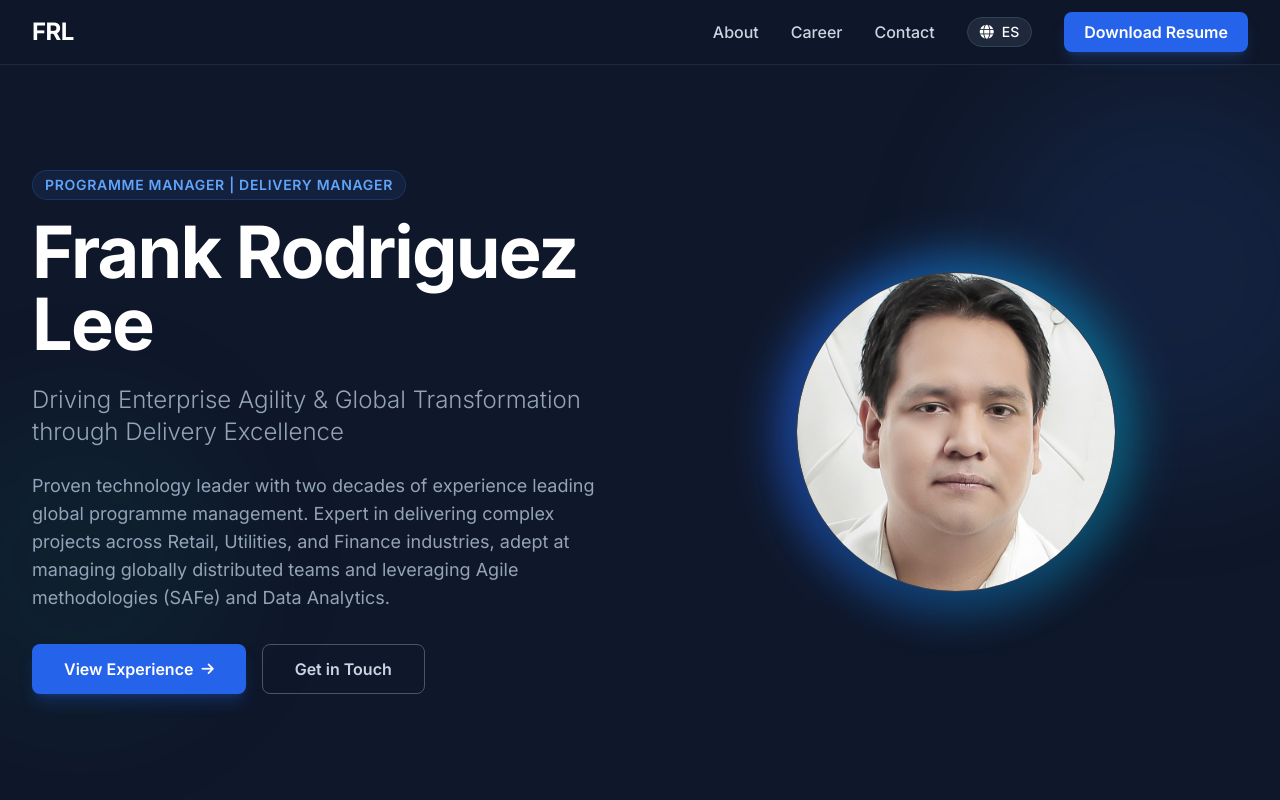
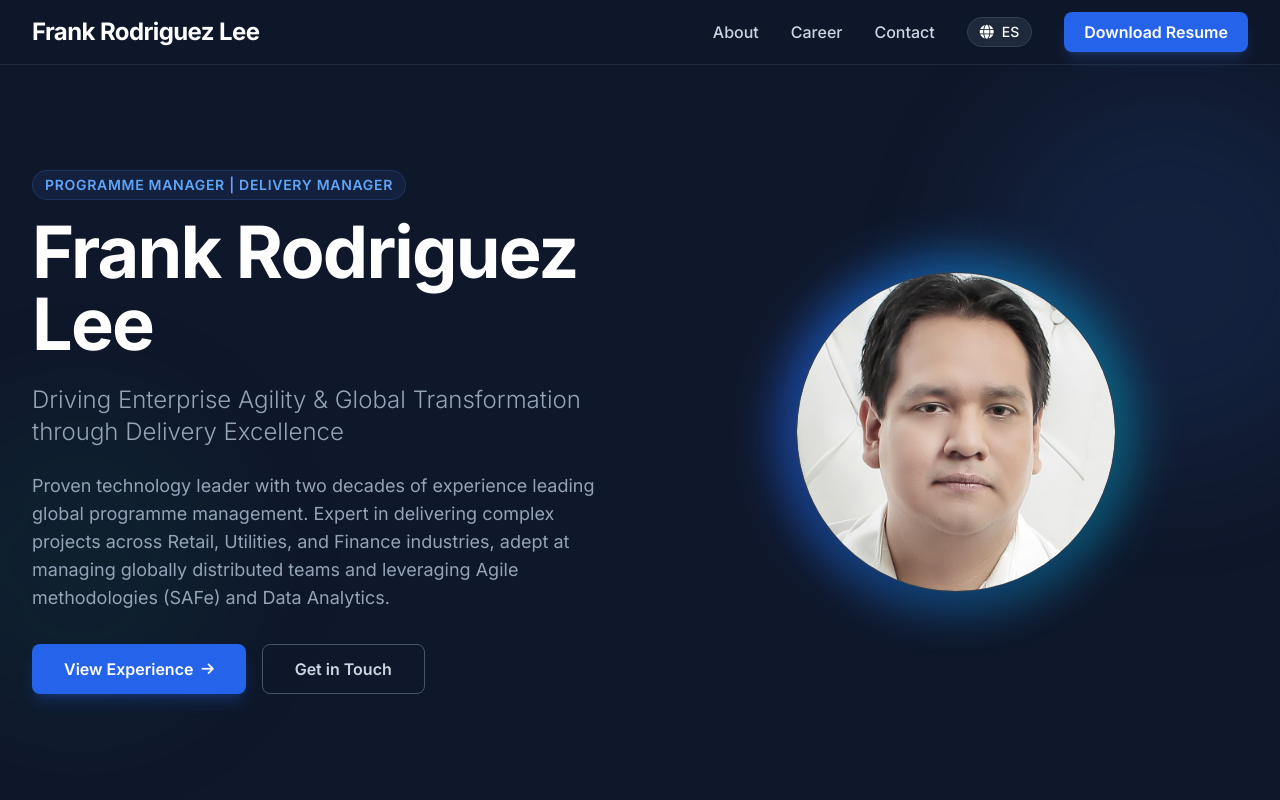
Before and after one commit to frank-rodriguez-lee/resume, a plain HTML site: page index.html in a window 1280 px wide. Shown: the top 800 px of the page. Drawn offline with nearby package versions, Linux system fonts and the light colour scheme.

Commit message:
Resume v2.01

```diff
--- a/index.html
+++ b/index.html
@@ -69,7 +69,7 @@
                 <div class="flex-shrink-0 flex items-center">
                     <a href="#"
                         class="text-2xl font-bold text-white tracking-tight hover:text-blue-500 transition-colors"
-                        data-i18n="nav.brand">FRL</a>
+                        data-i18n="nav.brand">Frank Rodriguez Lee</a>
                 </div>
 
                 <!-- Desktop Menu -->
@@ -411,7 +411,7 @@
         const translations = {
             es: {
                 nav: {
-                    brand: "FRL",
+                    brand: "Frank Rodriguez Lee",
                     about: "Sobre mí",
                     experience: "Trayectoria",
                     contact: "Contacto",
@@ -483,7 +483,7 @@
             },
             en: {
                 nav: {
-                    brand: "FRL",
+                    brand: "Frank Rodriguez Lee",
                     about: "About",
                     experience: "Career",
                     contact: "Contact",
```
